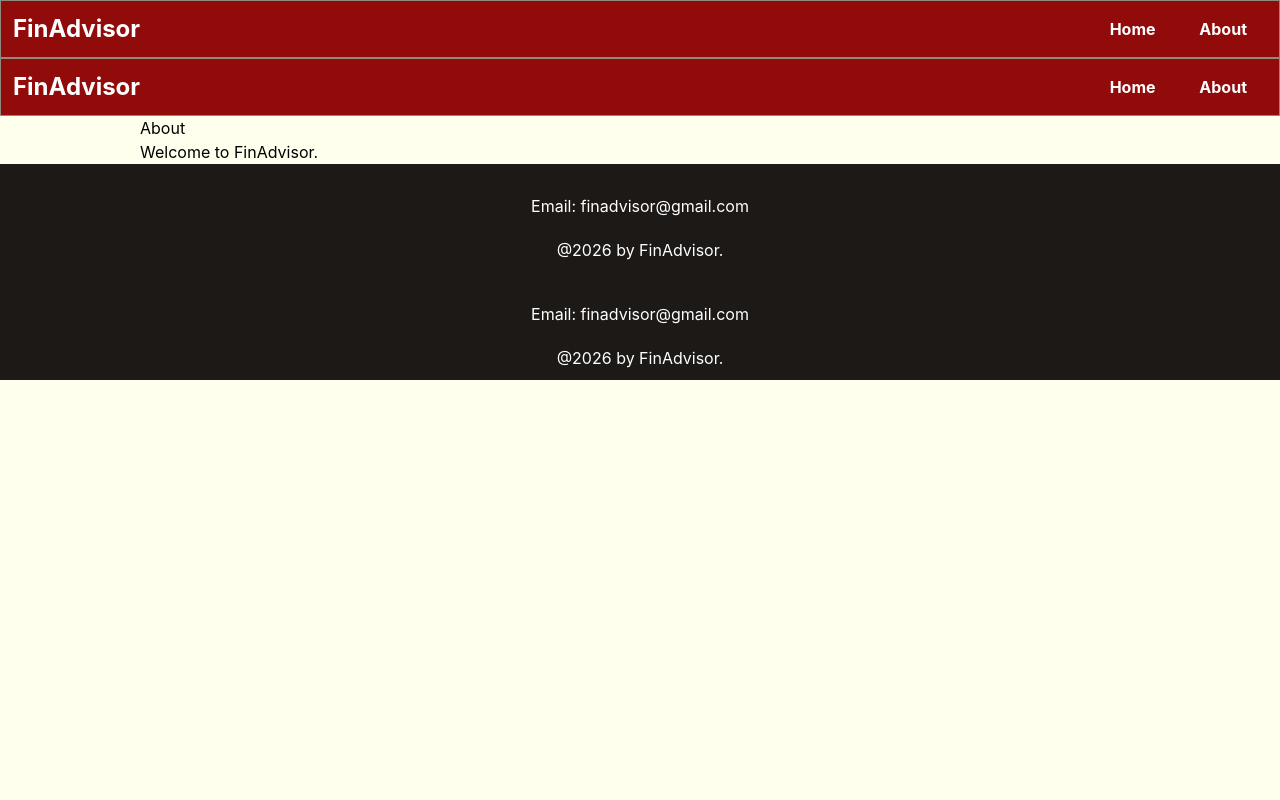
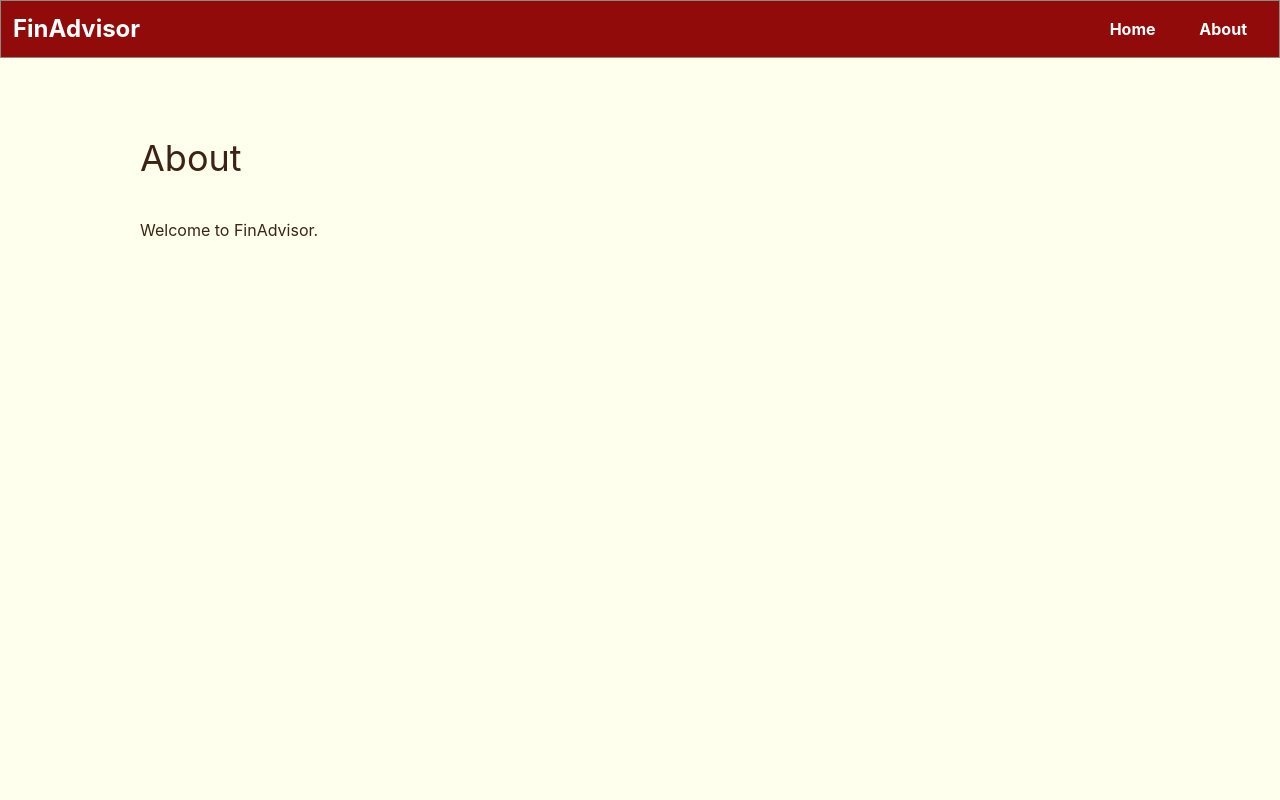
Before and after one commit to VishalMehta06/finance-site, a React (Vite) app: page /about in a window 1280 px wide. Shown: the top 800 px of the page. Built offline with nearby package versions, Linux system fonts and the light colour scheme.

Commit message:
ADD: Temporary Tools Page Route

```diff
--- /dev/null
+++ b/src/pages/About.tsx
@@ -0,0 +1,12 @@
+function About() {
+    return (
+        <>
+            <div className="mx-35 mt-10 min-h-screen">
+                <h1 className="text-4xl text-text py-10">About</h1>
+                <p className="text-text">Welcome to FinAdvisor.</p>
+            </div>
+        </>
+    );
+}
+
+export default About;
--- a/src/pages/About/About.tsx
+++ /dev/null
@@ -1,19 +0,0 @@
-import Navbar from "../../components/Navbar";
-import Footer from "../../components/Footer";
-
-function About() {
-    return (
-        <>
-            <Navbar />
-
-            <div className="mr-35 ml-35">
-                <h1>About</h1>
-                <p>Welcome to FinAdvisor.</p>
-            </div>
-
-            <Footer />
-        </>
-    );
-}
-
-export default About;
--- a/src/pages/Article.tsx
+++ b/src/pages/Article.tsx
@@ -26,7 +26,7 @@ function Article() {
     }
 
     return (
-        <div className="mr-60 ml-60 py-10">
+        <div className="mr-60 ml-60 py-10 min-h-screen">
             <ArticleContent />
         </div>
     );
--- a/src/pages/Cash Flow/CashFlow.tsx
+++ /dev/null
@@ -1,13 +0,0 @@
-import Navbar from "../../components/Navbar";
-import Footer from "../../components/Footer";
-
-function CashFlow() {
-    return (
-        <>
-        <Navbar/>
-        <Footer/>
-        </>
-    )
-}
-
-export default CashFlow;
--- a/src/pages/Course.tsx
+++ b/src/pages/Course.tsx
@@ -23,12 +23,14 @@ function Course() {
 
     return (
         <>
-            <h1 className="text-4xl text-center pt-10">
-                {selectedCourse.title}
-            </h1>
+            <div className="min-h-screen">
+                <h1 className="text-4xl text-center pt-10">
+                    {selectedCourse.title}
+                </h1>
 
-            <div className="mr-60 ml-60 py-5">
-                <CourseContent {...selectedCourse.content} />
+                <div className="mr-60 ml-60 py-5">
+                    <CourseContent {...selectedCourse.content} />
+                </div>
             </div>
         </>
     );
--- a/src/pages/Saving and Investing/SavingAndInvesting.tsx
+++ /dev/null
@@ -1,13 +0,0 @@
-import Navbar from "../../components/Navbar";
-import Footer from "../../components/Footer";
-
-function SavingAndInvesting() {
-    return (
-        <>
-        <Navbar/>
-        <Footer/>
-        </>
-    )
-}
-
-export default SavingAndInvesting;
```
Also changed, not shown: src/Routes.tsx (+5 -25 lines).
